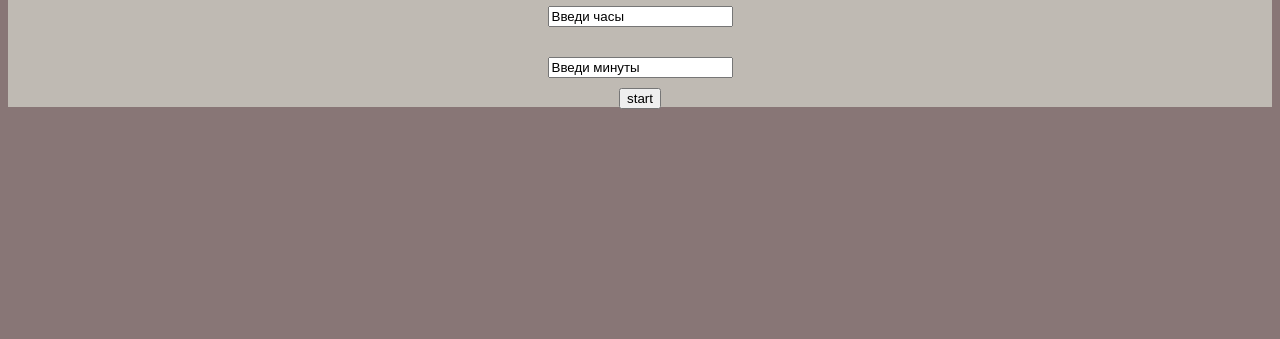
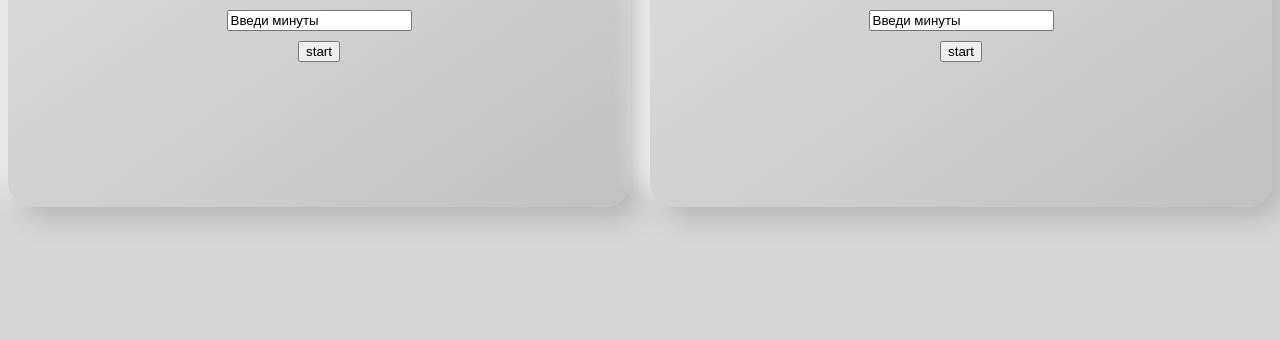
Before and after one commit to WidthDoctor/timer, a plain HTML site: page timer/index.html in a window 1280 px wide. Shown: the part 461-800 px from the top of the page. Drawn offline with Linux system fonts and the light colour scheme.

Commit message:
feat: add styles to timers

```diff
--- a/timer/styles.css
+++ b/timer/styles.css
@@ -1,39 +1,38 @@
 h1{
     margin: 0;
 }
-html{
-    background-color: rgb(136, 118, 118);
-}
 body{
-    height: 500px;
+    background-color: #d6d6d6;
+    height: 97vh;
     display: flex;
-    flex-direction: column;
     align-items: center;
     justify-content: space-around;
 }
 #module_1{
-    margin-top: 30px;
-    background-color: rgb(177, 158, 133);
-    width: 100%;
-    height: 50%;
+    border-radius: 26px;
+    background: linear-gradient(145deg,#e5e5e5,#c1c1c1);
+    box-shadow: 12px 12px 24px #b8b8b8, -12px -12px 24px #f4f4f4;
+    width: 60%;
+    height: 70%;
     display: flex;
     flex-direction: column;
     justify-content: center;
     align-items: center;
 }
 #module_2{
-    margin-top: 30px;
-    background-color: rgb(191, 186, 179);
-    width: 100%;
-    height: 50%;
+    margin-left: 20px;
+    width: 60%;
+    height: 70%;
     display: flex;
     flex-direction: column;
     justify-content: center;
     align-items: center;
+    border-radius: 26px;
+    background: linear-gradient(145deg,#e5e5e5,#c1c1c1);
+    box-shadow: 12px 12px 24px #b8b8b8, -12px -12px 24px #f4f4f4;
 }
 span{
     font-size: 90px;
-
 }
 input{
     margin: 20px 0px 10px 0px ;
```
